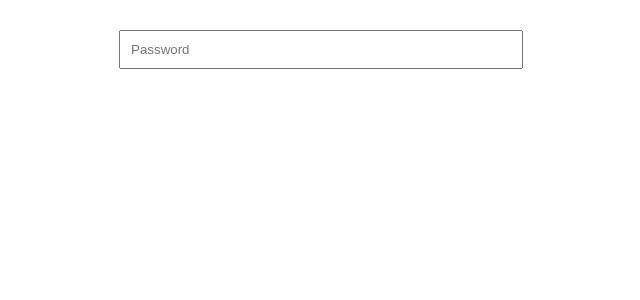
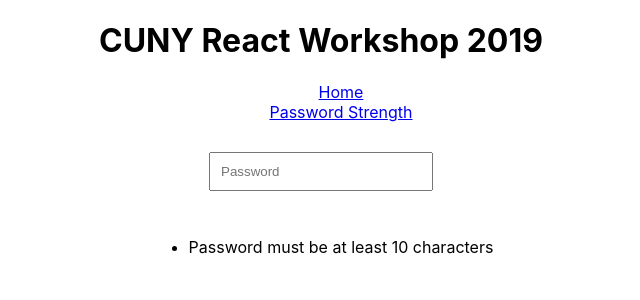
Before and after one commit to etnichols/intro-to-react-workshop, a React (Create React App) app: page /password in a window 1280 px wide. Shown: the top 300 px of the page, without its empty margins (319-959 px from the left). Built offline with nearby package versions, Linux system fonts and the light colour scheme.

Commit message:
restructure, add router

```diff
--- a/package.json
+++ b/package.json
@@ -5,6 +5,7 @@
   "dependencies": {
     "react": "^16.9.0",
     "react-dom": "^16.9.0",
+    "react-router-dom": "^5.0.1",
     "react-scripts": "3.1.2"
   },
   "scripts": {
--- a/src/App.css
+++ b/src/App.css
@@ -4,6 +4,11 @@
 
 .App-logo {
   height: 40vmin;
+}
+
+.Navigation {
+  text-decoration: none;
+  list-style: none;
 }
 
 .App-header {
@@ -20,16 +25,3 @@
 .App-link {
   color: #09d3ac;
 }
-
-.Password {
-  margin: 20px;
-  display: flex;
-  flex-direction: column;
-  align-items: center;
-}
-
-.Password-Input {
-  padding: 10px;
-  margin: 10px;
-  width: 380px;
-}
--- a/src/App.js
+++ b/src/App.js
@@ -1,87 +1,27 @@
 import React, { useState, useEffect } from 'react'
-import logo from './logo.svg'
+import { BrowserRouter as Router, Route, Link } from 'react-router-dom'
 import './App.css'
-
-const RED = '245, 66, 66'
-const YELLOW = '245, 224, 66'
-const GREEN = '114, 245, 66'
-const INPUT_WIDTH = 400
-const TARGET_PASSWORD_LENGTH = 10
-
-// Returns a single rgb color interpolation between given rgb color
-// based on the factor given; via https://codepen.io/njmcode/pen/axoyD?editors=0010
-const interpolateColor = (color1, color2, factor = 0.5) => {
-  var result = color1.slice()
-  for (let i = 0; i < 3; i++) {
-    result[i] = Math.round(result[i] + factor * (color2[i] - color1[i]))
-  }
-  return result
-}
-// Returns an array of interpolated color values between the two supplied
-// colors.
-const interpolateColors = (color1, color2, steps) => {
-  const stepFactor = 1 / (steps - 1)
-  let interpolatedColorArray = []
-
-  color1 = color1.match(/\d+/g).map(Number)
-  color2 = color2.match(/\d+/g).map(Number)
-
-  for (var i = 0; i < steps; i++) {
-    interpolatedColorArray.push(
-      interpolateColor(color1, color2, stepFactor * i)
-    )
-  }
-  return interpolatedColorArray
-}
-
-const PasswordStrength = ({ width, targetLength, currentLength }) => {
-  let stepValue = targetLength / 2;
-  const colorRange = interpolateColors(RED, YELLOW, /* steps= */ stepValue).concat(interpolateColors(YELLOW, GREEN, /* steps= */ stepValue))
-  const isValidLength = currentLength > targetLength
-  const currentIndex = isValidLength ? targetLength - 1  : currentLength
-  const currentWidth =
-    isValidLength
-      ? width
-      : Math.round(width * (currentLength / targetLength))
-
-  return (
-    <div
-      style={{
-        width: `${currentWidth}px`,
-        height: '20px',
-        backgroundColor: `rgb(${colorRange[currentIndex]})`,
-      }}
-    />
-  )
-}
-
-const PasswordInput = () => {
-  let [count, setCount] = useState(0)
-  let [passwordLength, setPasswordLength] = useState(0)
-
-  return (
-    <div className="Password">
-      <input
-        className="Password-Input"
-        type="password"
-        placeholder="Password"
-        onChange={e => {
-          setPasswordLength(e.target.value.length)
-        }}
-      />
-      <PasswordStrength
-        width={INPUT_WIDTH}
-        targetLength={TARGET_PASSWORD_LENGTH}
-        currentLength={passwordLength}
-      />
-    </div>
-  )
-}
+import PasswordInput from './PasswordInput'
 
 function App() {
   return (
     <div className="App">
-      <PasswordInput />
+      <h1>CUNY React Workshop 2019</h1>
+      <Router>
+        <div>
+          <nav>
+            <ul className="Navigation">
+              <li>
+                <Link to="/">Home</Link>
+              </li>
+              <li>
+                <Link to="/password/">Password Strength</Link>
+              </li>
+            </ul>
+          </nav>
+          <Route path="/password/" component={PasswordInput} />
+        </div>
+      </Router>
     </div>
   )
 }
--- /dev/null
+++ b/src/Password.css
@@ -0,0 +1,13 @@
+.Password {
+  margin: 20px 0px;
+  display: flex;
+  flex-direction: column;
+  align-items: center;
+}
+
+.Password-Input {
+  flex-grow: 0;
+  padding: 10px;
+  margin: 10px;
+  width: 200px;
+}
--- /dev/null
+++ b/src/PasswordInput.js
@@ -0,0 +1,59 @@
+import React, { useState, useEffect } from 'react'
+import {interpolateColors} from './utils/colorinterpolator'
+import './Password.css'
+
+const RED = '252, 23, 3'
+const YELLOW = '245, 224, 66'
+const GREEN = '114, 245, 66'
+const INPUT_WIDTH = 220
+const TARGET_PASSWORD_LENGTH = 10
+
+const StrengthBar = ({ width, targetLength, currentLength }) => {
+  let stepValue = targetLength / 2;
+  const colorRange = interpolateColors(RED, YELLOW, /* steps= */ stepValue).concat(interpolateColors(YELLOW, GREEN, /* steps= */ stepValue))
+  const isValidLength = currentLength > targetLength
+  const currentIndex = isValidLength ? targetLength - 1  : currentLength
+  const currentWidth =
+    isValidLength
+      ? width
+      : Math.round(width * (currentLength / targetLength))
+
+  return (
+    <div
+      style={{
+        backgroundColor: `rgb(${colorRange[currentIndex]})`,
+        height: '20px',
+        width: `${currentWidth}px`,
+        borderRadius: '4px'
+      }}
+    />
+  )
+}
+
+const PasswordInput = () => {
+  let [count, setCount] = useState(0)
+  let [passwordLength, setPasswordLength] = useState(0)
+
+  return (
+    <div className="Password">
+      <input
+        className="Password-Input"
+        type="password"
+        placeholder="Password"
+        onChange={({target}) => {
+          setPasswordLength(target.value.length)
+        }}
+      />
+      <StrengthBar
+        width={INPUT_WIDTH}
+        targetLength={TARGET_PASSWORD_LENGTH}
+        currentLength={passwordLength}
+      />
+      <ul>
+        <li>Password must be at least 10 characters</li>
+      </ul>
+    </div>
+  )
+}
+
+export default PasswordInput
--- /dev/null
+++ b/src/utils/colorinterpolator.js
@@ -0,0 +1,26 @@
+// Returns an array of interpolated color values between the two supplied
+// colors.
+exports.interpolateColors = (color1, color2, steps) => {
+  const stepFactor = 1 / (steps - 1)
+  let interpolatedColorArray = []
+
+  color1 = color1.match(/\d+/g).map(Number)
+  color2 = color2.match(/\d+/g).map(Number)
+
+  for (var i = 0; i < steps; i++) {
+    interpolatedColorArray.push(
+      interpolateColor(color1, color2, stepFactor * i)
+    )
+  }
+  return interpolatedColorArray
+}
+
+// Returns a single rgb color interpolation between given rgb color
+// based on the factor given; via https://codepen.io/njmcode/pen/axoyD?editors=0010
+const interpolateColor = (color1, color2, factor = 0.5) => {
+  var result = color1.slice()
+  for (let i = 0; i < 3; i++) {
+    result[i] = Math.round(result[i] + factor * (color2[i] - color1[i]))
+  }
+  return result
+}
```
Also changed, not shown: src/Router.js (added, +27 -0 lines), 1 other file (tests, documents, lock files or other folders).
